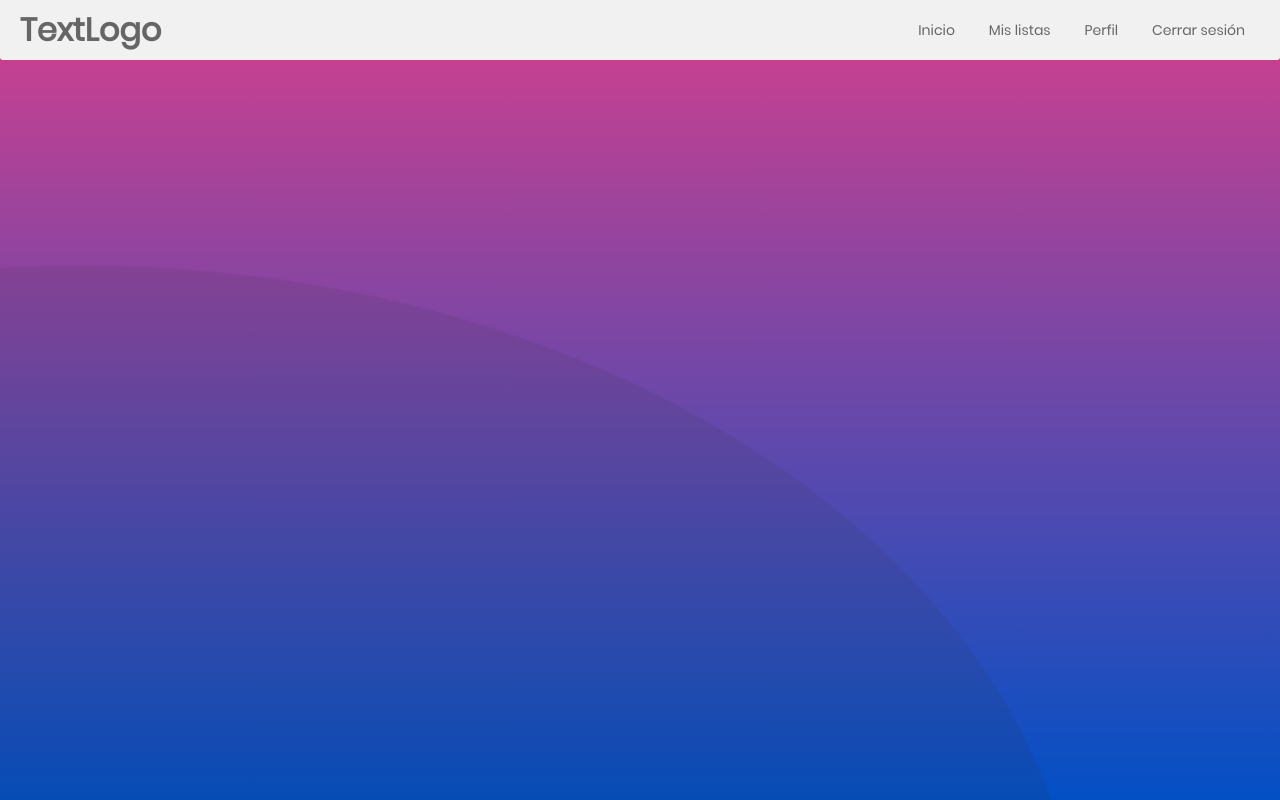
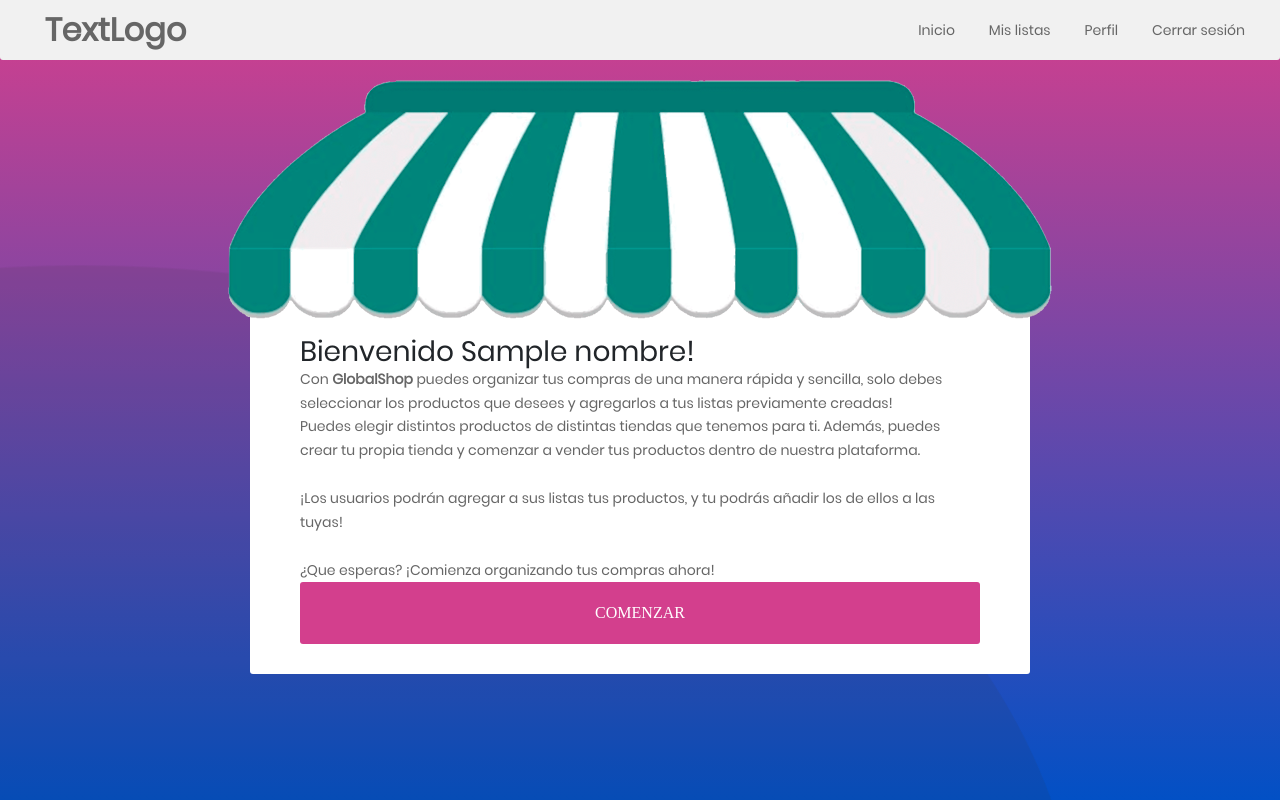
Before and after one commit to thomatX/examen-django, a Django app: template compras/templates/index.html in a window 1280 px wide. Run offline with Django 3.2, Linux system fonts and the light colour scheme; the template is opened without the code that fills it: most values are stand-ins (such as "Sample title", 1, 10 or a date in 2020); some libraries are stand-ins or nearby versions; some web fonts are replaced.

Commit message:
index template

```diff
--- a/compras/static/css/style.css
+++ b/compras/static/css/style.css
@@ -179,15 +179,24 @@
     margin: 0 auto;
   }
 
+  .shop-container {
+    margin:auto;
+    margin-top: 200px;
+    width: 780px !important;
+  }
+
+  .shop-container .header-image {
+    position: absolute;
+    top:80px;
+    left:50%;
+    right:50%;
+    transform: translate(-50%);
+  }
+
   .container-main {
     width: 100%;
     min-height: 100vh;
-    display: -webkit-box;
-    display: -webkit-flex;
-    display: -moz-box;
-    display: -ms-flexbox;
-    display: flex;
-    flex-wrap: wrap;
+
     background: #0250c5;
     background: -webkit-linear-gradient(bottom, #0250c5, #d43f8d);
     background: -o-linear-gradient(bottom, #0250c5, #d43f8d);
--- a/compras/templates/index.html
+++ b/compras/templates/index.html
@@ -30,13 +30,24 @@
 
                 <div class="container-main">
                         <div class="header">
-                            <h2>TextLogo</h2>
+                            <h2><span class="lnr lnr-cart"></span>TextLogo</h2>
                             <div class="menu">
                                 <a href="#">Inicio</a>
                                 <a href="#">Mis listas</a>
                                 <a href="#">Perfil</a>
                                 <a href="/cerrarsesion/">Cerrar sesión</a>
                             </div>
+                        </div>
+                        <div class="wrap-login100 p-l-50 p-r-50 p-t-77 p-b-30 shop-container">
+                            <img class="header-image" src="{% static  "images/shop-header.png" %}">
+                            <h3>Bienvenido {{ nombre }}!</h3>
+                            <p>Con <strong>GlobalShop</strong> puedes organizar tus compras de una manera rápida y sencilla, solo debes seleccionar los productos que desees y agregarlos a tus listas previamente creadas!</p>
+                            <p>Puedes elegir distintos productos de distintas tiendas que tenemos para ti. Además, puedes crear tu propia tienda y comenzar a vender tus productos dentro de nuestra plataforma.</p>
+                            </br>
+                            <p>¡Los usuarios podrán agregar a sus listas tus productos, y tu podrás añadir los de ellos a las tuyas!</p>
+                            </br>
+                            <p>¿Que esperas? ¡Comienza organizando tus compras ahora!</p>
+                            <button class="login100-form-btn">Comenzar</button>
                         </div>
                 </div>
             </div>
--- a/compras/views.py
+++ b/compras/views.py
@@ -9,7 +9,10 @@ from .models import Usuario
 
 @login_required(login_url='/login/')
 def index(request):
-    return render(request,'index.html')
+    username = request.user.username
+    usuario = Usuario.objects.get(email=username)
+    print(str(usuario.name))
+    return render(request,'index.html',{'nombre':usuario.name})
 
 def login(request):
     return render(request,'login.html')
```
Also changed, not shown: compras/models.py (+22 -1 lines), compras/migrations/0002_auto_20181205_2017.py (added), compras/migrations/0003_lista_producto_productocliente.py (added), compras/static/images/shop-header.png (added).
